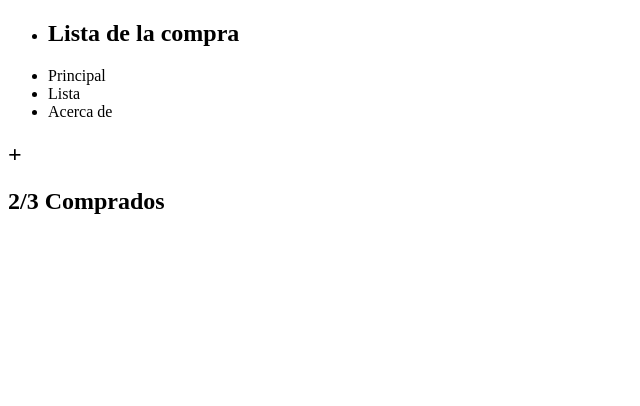
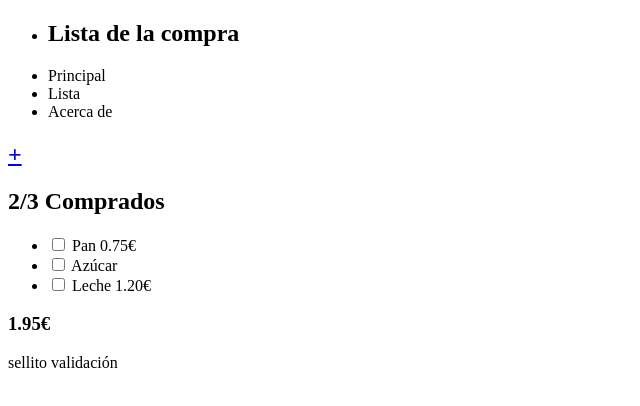
Before and after one commit to cricomig/202301-W1CH3-Covadonga-Millan, a website: page index.html in a window 1280 px wide. Shown: the whole page, without its empty margins (0-640 px from the left). Drawn offline with Linux system fonts and the light colour scheme.

Commit message:
Add index.html text

```diff
--- a/index.html
+++ b/index.html
@@ -23,11 +23,33 @@
         <li>Acerca de</li>
       </ul>
     </nav>
-    <h2 href="./items.html">+</h2>
+    <h2><a href="./items.html">+</a></h2>
     <h2>2/3 Comprados</h2>
   </header>
-
-
+  <form>
+    <ul>
+      <li>
+        <label for="pan">
+          <input type="checkbox" id="pan" value="pan">
+          Pan 0.75€
+        </label>
+      </li>
+      <li>
+        <label for="azucar">
+          <input type="checkbox" id="azucar" value="azucar">
+          Azúcar
+        </label>
+      </li>
+      <li>
+        <label for="leche">
+          <input type="checkbox" id="leche" value="leche">
+          Leche 1.20€
+        </label>
+      </li>
+    </ul>
+  </form>
+  <h3>1.95€</h3>
+  <footer>sellito validación</footer>
 </body>
 
 </html>
```
Also changed, not shown: items.html (+2 -2 lines).
